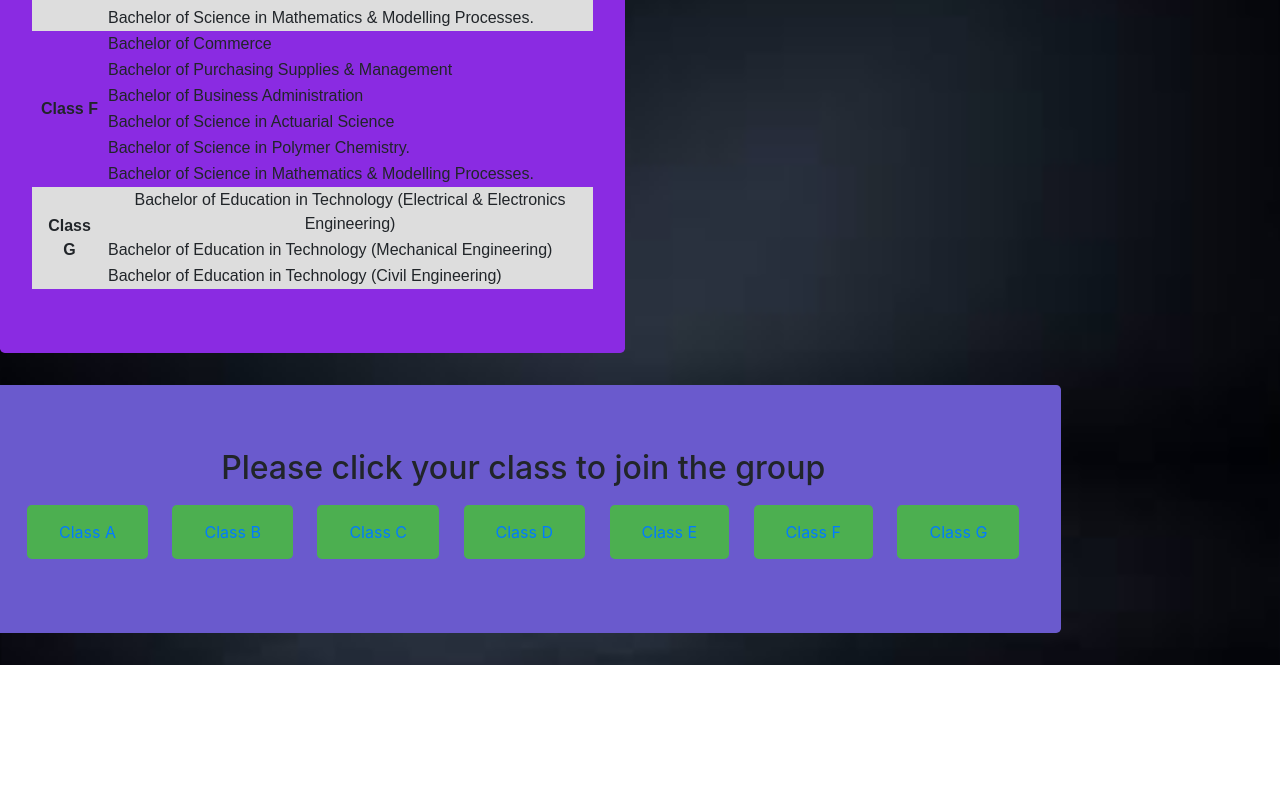
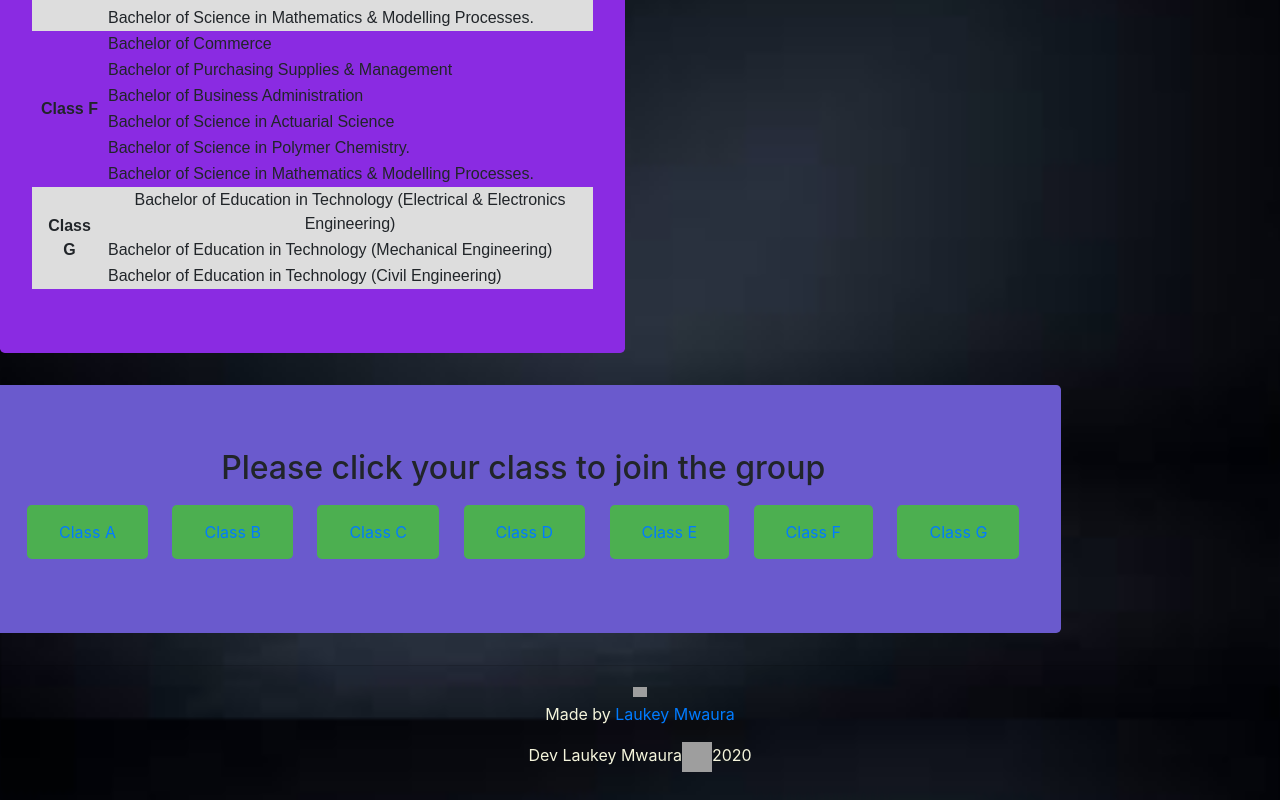
Before and after one commit to skuodi/dkut, a plain HTML site: page index.html in a window 1280 px wide. Shown: the part 985-1785 px from the top of the page. Before the commit the page ends 1650 px from the top, so only its background shows below. Drawn offline with Linux system fonts and the light colour scheme; grey boxes are pictures that could not be loaded; a script that the page names is missing.

Commit message:
Reviewed

```diff
--- a/index.html
+++ b/index.html
@@ -100,6 +100,15 @@
         </div>
     </div>
     </div>
+    <footer>
+        <footer class="card-footer">
+            <img href="https://devlaukey.github.io/victor/" target="_blank" src="https://raw.githubusercontent.com/LaukeyMwaura/MSKWEAD/master/img/m2.png" class="w3-image w3-greyscale-min " height="10px">
+            <p>Made by
+                <a href="https://devlaukey.github.io/victor/" target="_blank ">Laukey Mwaura</a>
+
+                <p>Dev Laukey Mwaura<img src="https://raw.githubusercontent.com/LaukeyMwaura/MSKWEAD/master/img/copy.png" width="30px%" height="30px">2020</p>
+            </p>
+        </footer>
 </body>
 
 </html>
--- a/style.css
+++ b/style.css
@@ -53,3 +53,8 @@ tr:nth-child(even) {
     font-size: 16px;
     margin: 10px;
 }
+
+.card-footer {
+    text-align: center;
+    color: beige;
+}
```
